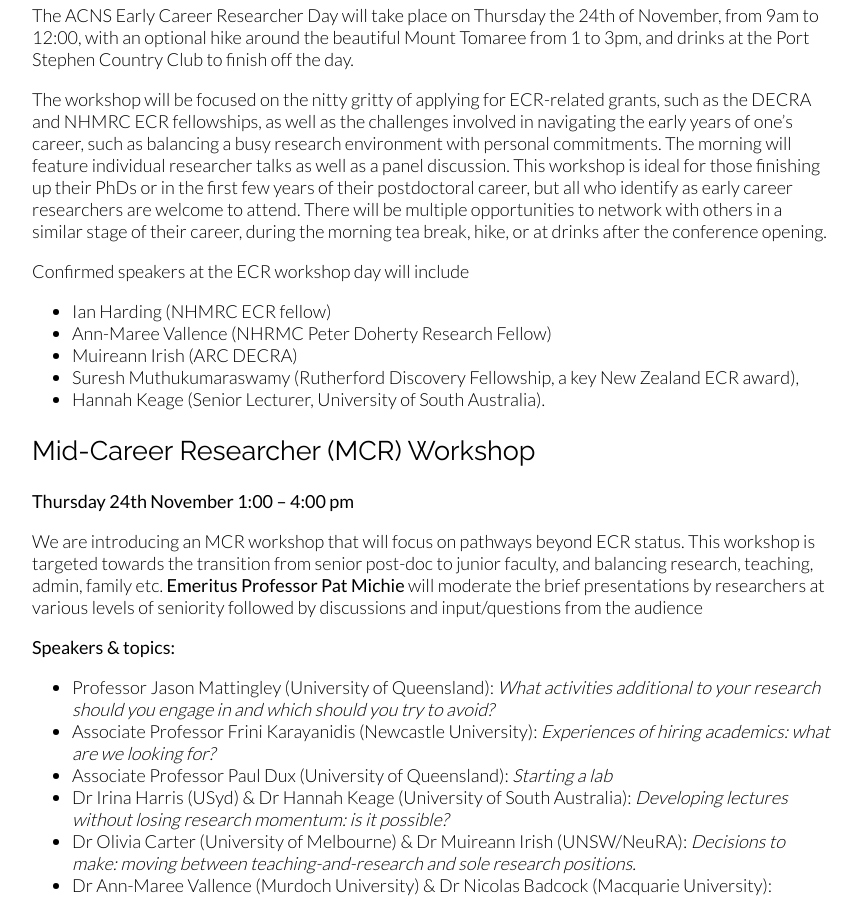
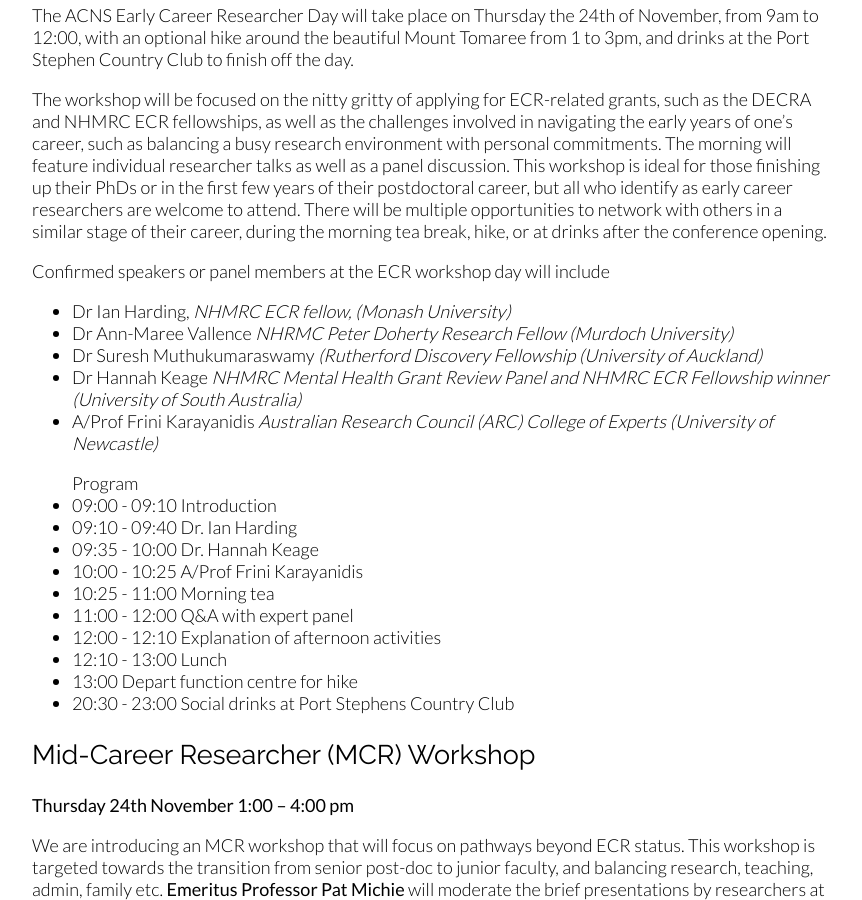
Before and after one commit to acnc/acnc.github.io, a Jekyll site: the page built from workshops.html, in a window 1280 px wide and 900 px high, scrolled down 357 px. Shown: the whole window, without its empty margins (208-1070 px from the left). Built offline with Jekyll 4.4.1, drawn with Linux system fonts in a browser that asks for light colours.

Commit message:
Changed made to ECR workshop details.

```diff
--- a/workshops.html
+++ b/workshops.html
@@ -21,18 +21,37 @@
 
 <p>
 	The workshop will be focused on the nitty gritty of applying for ECR-related grants, such as the DECRA and NHMRC ECR fellowships, as well as the challenges involved in navigating the early years of one’s career, such as balancing a busy research environment with personal commitments. The morning will feature individual researcher talks as well as a panel discussion. This workshop is ideal for those finishing up their PhDs or in the first few years of their postdoctoral career, but all who identify as early career researchers are welcome to attend. There will be multiple opportunities to network with others in a similar stage of their career, during the morning tea break, hike, or at drinks after the conference opening.
+
+
 </p>
 
 <p>
-	Confirmed speakers at the ECR workshop day will include
+	Confirmed speakers or panel members at the ECR workshop day will include
 	<UL>
-		<LI> Ian Harding (NHMRC ECR fellow)
-		<LI> Ann-Maree Vallence (NHRMC Peter Doherty Research Fellow)
-		<LI> Muireann Irish (ARC DECRA)
-		<LI> Suresh Muthukumaraswamy (Rutherford Discovery Fellowship, a key New Zealand ECR award),
-		<LI> Hannah Keage (Senior Lecturer, University of South Australia).
+		<LI> Dr Ian Harding, <i> NHMRC ECR fellow, (Monash University)</i>
+		<LI> Dr Ann-Maree Vallence <i> NHRMC Peter Doherty Research Fellow (Murdoch University) </i>
+		<LI> Dr Suresh Muthukumaraswamy <i> (Rutherford Discovery Fellowship (University of Auckland) </i>
+		<LI> Dr Hannah Keage <i> NHMRC Mental Health Grant Review Panel and NHMRC ECR Fellowship winner (University of South Australia)</i>
+		<LI> A/Prof Frini Karayanidis <i> Australian Research Council (ARC) College of Experts (University of Newcastle)</i>
 	</UL>
 </p>
+
+<p>
+	<UL>
+	Program
+		<LI> 09:00 - 09:10	Introduction
+		<LI> 09:10 - 09:40	Dr. Ian Harding
+		<LI> 09:35 - 10:00	Dr. Hannah Keage
+		<LI> 10:00 - 10:25	A/Prof Frini Karayanidis
+		<LI> 10:25 - 11:00	Morning tea
+		<LI> 11:00 - 12:00	Q&A with expert panel
+		<LI> 12:00 - 12:10	Explanation of afternoon activities
+		<LI> 12:10 - 13:00	Lunch
+		<LI> 13:00	Depart function centre for hike
+		<LI> 20:30 - 23:00	Social drinks at Port Stephens Country Club
+	</UL>
+</p>
+
 
 
 <h2>Mid-Career Researcher (MCR) Workshop</h2>
```
